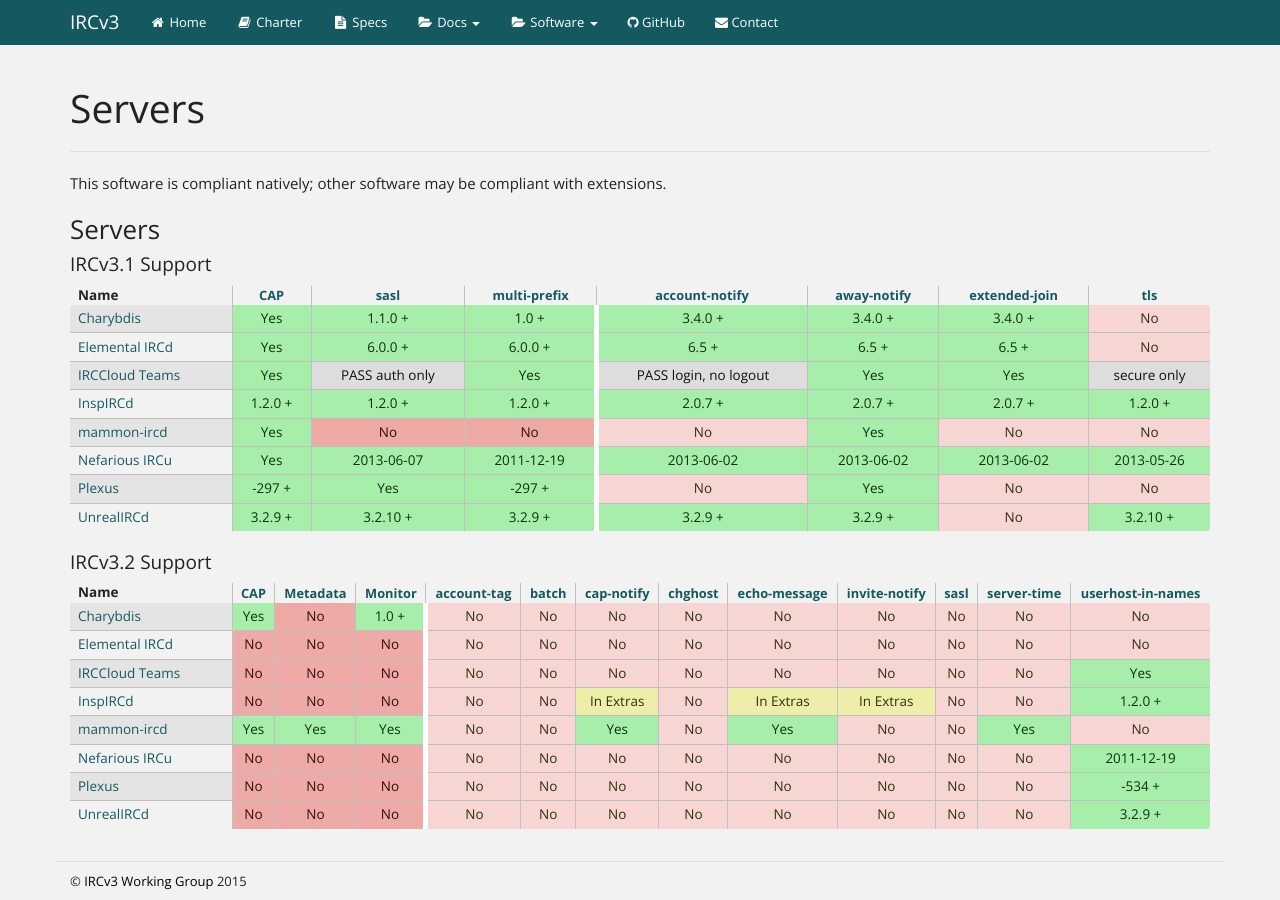
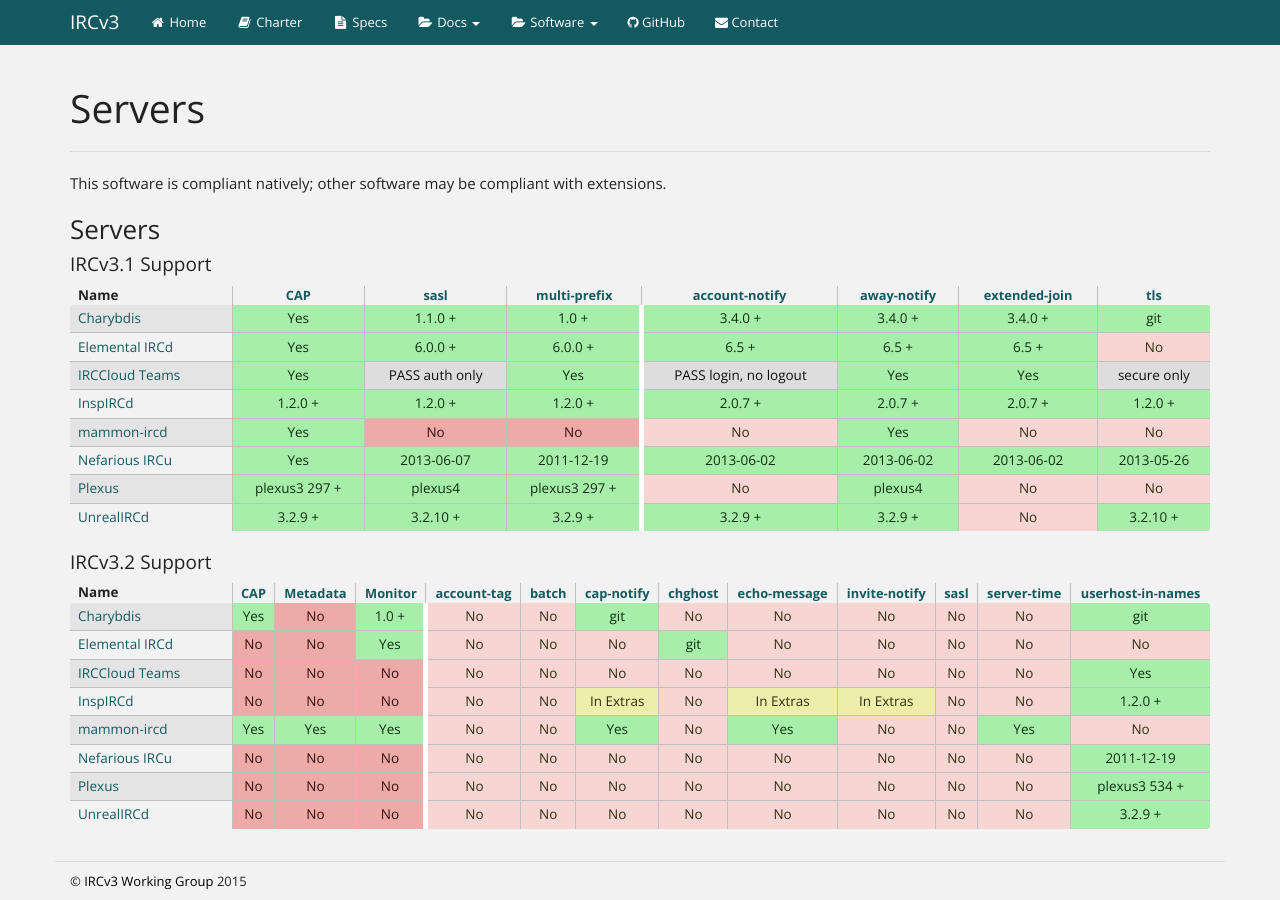
Before and after one commit to ircv3/ircv3.github.io, a Jekyll site: the page built from software/servers.md, in a window 1280 px wide. Built offline with Jekyll 4.4.1, drawn with Linux system fonts in a browser that asks for light colours.

Commit message:
Software: re-verified all caps and updated website links

```diff
--- a/_data/sw_libraries.yml
+++ b/_data/sw_libraries.yml
@@ -44,6 +44,12 @@
           - multi-prefix
           - sasl
           - tls
+        v3.2:
+          cap: git
+          metadata: git
+          monitor: 0.8
+          chghost:
+          userhost-in-names:
     - name: Rust irc
       link: https://github.com/aatxe/irc
       support:
--- a/_data/sw_servers.yml
+++ b/_data/sw_servers.yml
@@ -10,11 +10,14 @@
           account-notify: 3.4.0 +
           extended-join: 3.4.0 +
           away-notify: 3.4.0 +
+          tls: git
         v3.2:
           cap:
           monitor: 1.0 +
+          userhost-in-names: git
+          cap-notify: git
     - name: Elemental IRCd
-      link: https://github.com/lyska/elemental-ircd
+      link: https://github.com/Elemental-IRCd/elemental-ircd
       support:
         v3.1:
           cap:
@@ -23,6 +26,9 @@
           account-notify: 6.5 +
           extended-join: 6.5 +
           away-notify: 6.5 +
+        v3.2:
+          chghost: git
+          monitor:
     - name: IRCCloud Teams
       link: https://blog.irccloud.com/private-teams-servers/
       support:
@@ -57,7 +63,7 @@
           invite-notify: In Extras
           echo-message: In Extras
     - name: mammon-ircd
-      link: http://mammon.io
+      link: https://github.com/mammon-ircd/mammon
       support:
         v3.1:
           - cap
@@ -84,15 +90,15 @@
         v3.2:
           userhost-in-names: 2011-12-19
     - name: Plexus
-      link: https://bitbucket.org/rizon/plexus
+      link: https://gitlab.com/rizon/plexus4
       support:
         v3.1:
-          cap: -297 +
-          away-notify:
-          multi-prefix: -297 +
-          sasl:
+          cap: plexus3 297 +
+          away-notify: plexus4
+          multi-prefix: plexus3 297 +
+          sasl: plexus4
         v3.2:
-          userhost-in-names: -534 +
+          userhost-in-names: plexus3 534 +
     - name: UnrealIRCd
       link: http://www.unrealircd.org
       support:
```
Also changed, not shown: _data/sw_clients.yml (+21 -18 lines).
